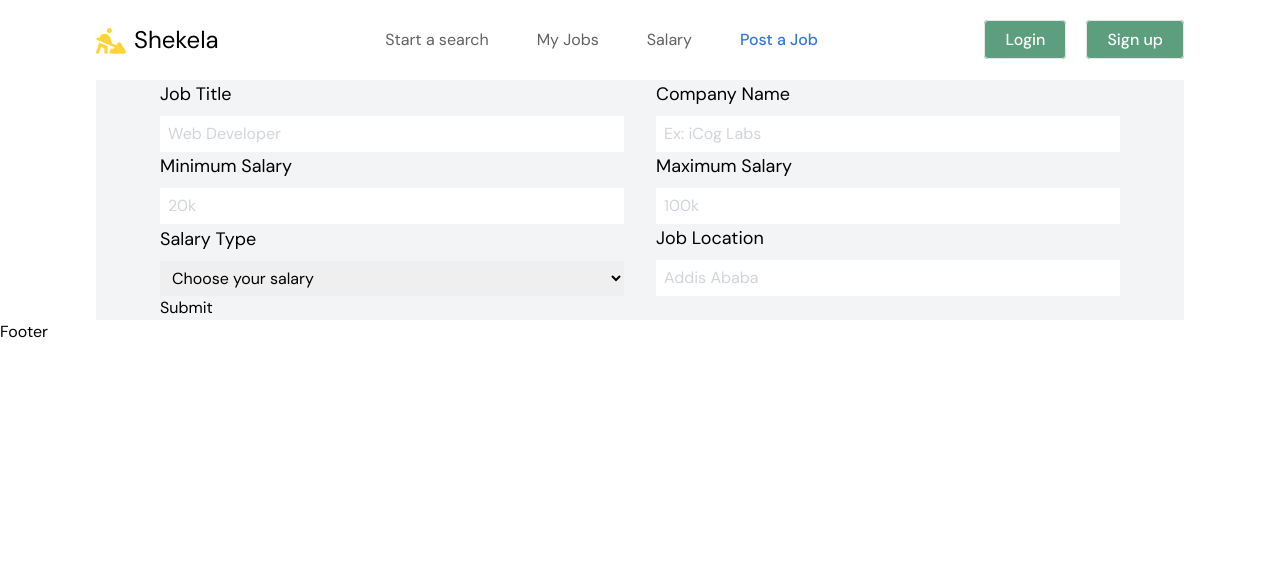
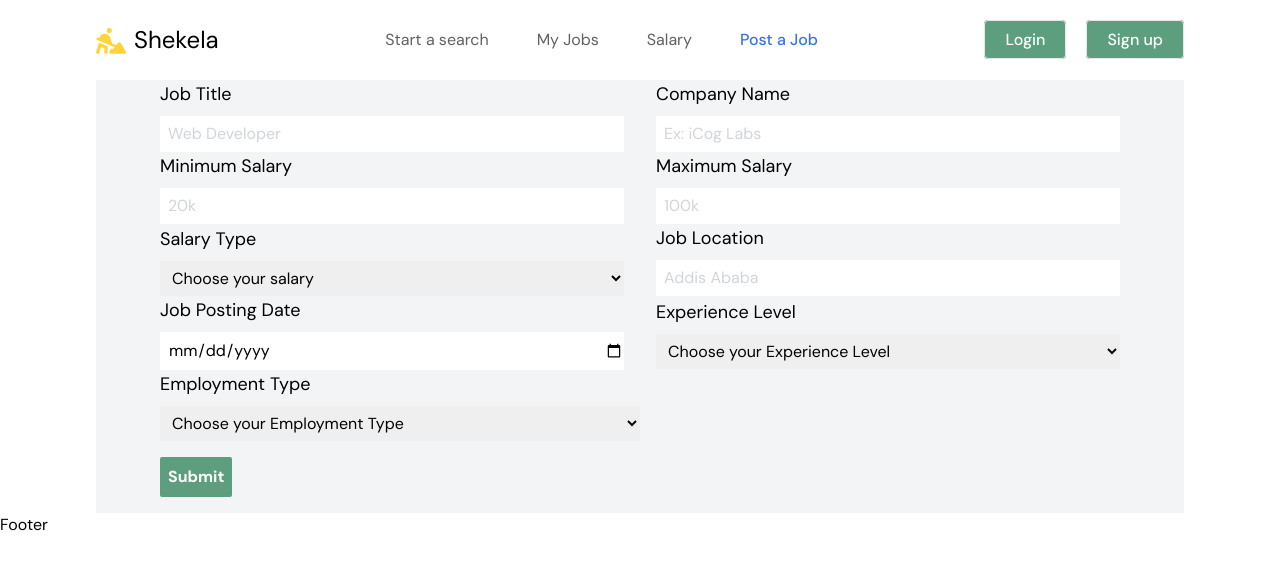
Before and after one commit to Ermias1995/CodSoft-Task-2, a React (Vite) app: page /post-job in a window 1280 px wide. Shown: the top 570 px of the page. Built offline with nearby package versions, Linux system fonts and the light colour scheme.

Commit message:
Frontend part is almost done

```diff
--- a/src/Pages/CreateJob.jsx
+++ b/src/Pages/CreateJob.jsx
@@ -12,6 +12,7 @@ function CreateJob() {
     <div className="max-w-screen-2xl container mx-auto xl:px-24 px-4">
         <div className="bg-gray-100 py-10px-4 lg:px-16 space-y-2">
             <form onSubmit={handleSubmit(onSubmit)}>
+
                 <div className="flex flex-col lg:flex-row items-center justify-between gap-8">
                     <div className="lg:w-1/2 w-full">
                         <label className="block mb-2 text-lg">Job Title</label>
@@ -56,7 +57,39 @@ function CreateJob() {
                                {...register("jobLocation")} className="block w-full flex-1 border-1 py-1.5 pl-2 placeholder:text-gray-300"/>
                     </div>
                 </div>
-                <input type="submit" />
+
+                <div className="flex flex-col lg:flex-row items-center justify-between gap-8">
+                    <div className="lg:w-1/2 w-full">
+                        <label className="block mb-2 text-lg">Job Posting Date</label>
+                        <input type="date" placeholder=""
+                               {...register("postingDate")} className="block w-full flex-1 border-1 py-1.5 pl-2 placeholder:text-gray-300"/>
+                    </div>
+                    <div className="lg:w-1/2 w-full">
+                        <label className="block mb-2 text-lg">Experience Level</label>
+                        <select {...register("experienceLevel")} className="block w-full flex-1 border-1 py-1.5 pl-2 placeholder:text-gray-300">
+                            <option value="">Choose your Experience Level</option>
+                            <option value="Any experience">Any experience</option>
+                            <option value="Work remotely">Work remotely</option>
+                            <option value="Intership">Intership</option>
+                        </select>
+                    </div>
+                </div>
+
+                <div className="flex flex-col lg:flex-row items-center justify-between gap-8">
+                    <div className="lg:w-1/2 w-full">
+                        <label className="block mb-2 text-lg">Employment Type</label>
+                        <select {...register("employmentType")} className="block w-full flex-1 border-1 py-1.5 pl-2 placeholder:text-gray-300">
+                            <option value="">Choose your Employment Type</option>
+                            <option value="Full-time">Full-time</option>
+                            <option value="Temporary">Temporary</option>
+                            <option value="Part-time">Part-time</option>
+                        </select>
+                    </div>
+                </div>
+
+
+
+                <input type="submit" className="bg-secondary rounded-sm text-white font-bold py-2 px-2 my-4"/>
             </form>
         </div>
     </div>
```
